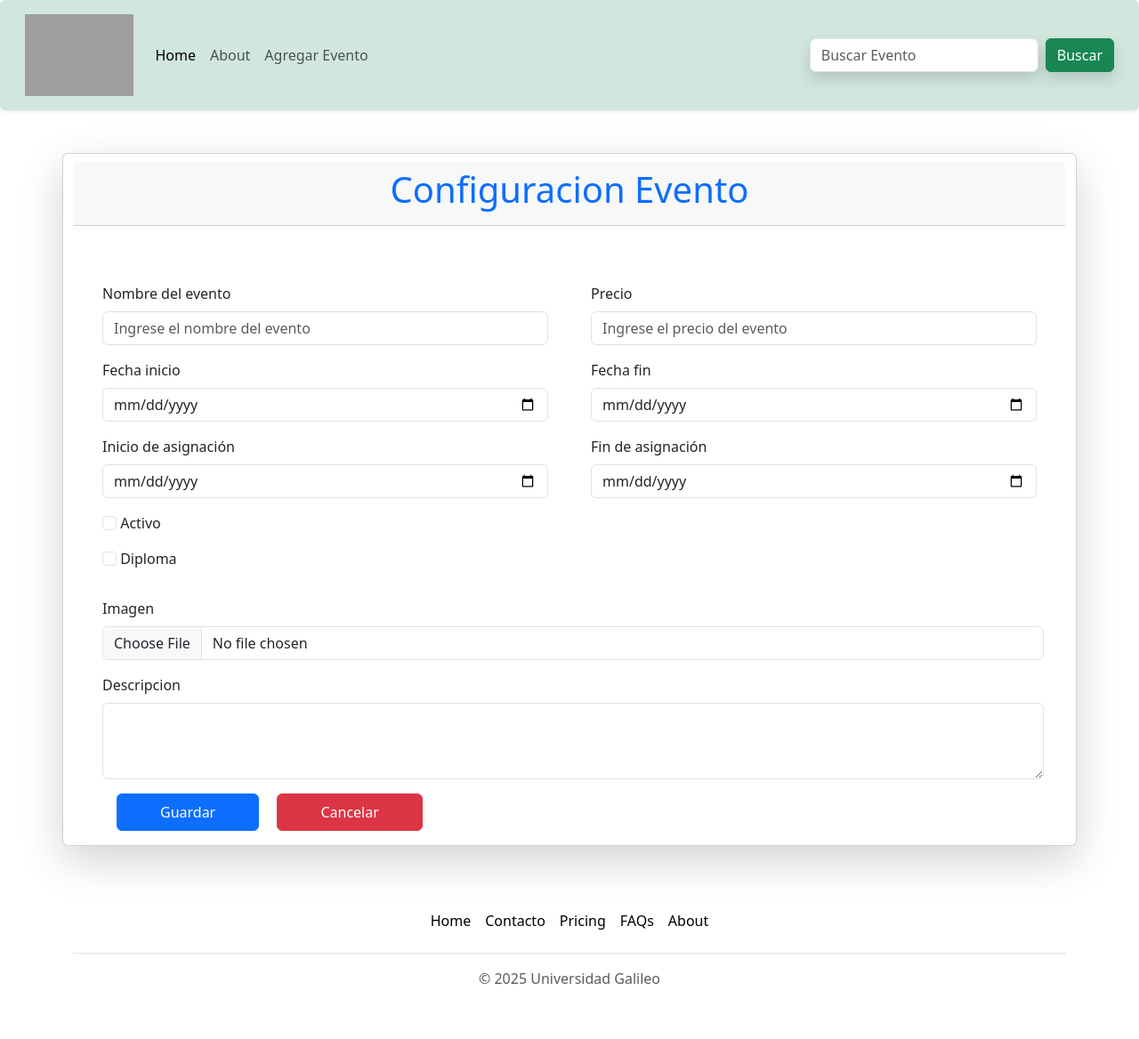
After one commit to cjorellana/Eventos-cj, a Django app: page /nuevo/ in a window 1280 px wide. The commit adds this page. Shown: the whole page at 89% size. Run offline with Django 5.2, Linux system fonts and the light colour scheme; grey boxes are pictures that could not be loaded.

Commit message:
Agregar nuevos formularios de contacto, mejorar la validación y registrar el modelo 'contacto' en el admin. También se actualizan las plantillas y se añaden nuevas rutas para la gestión de eventos.

```diff
--- a/eventos/admin.py
+++ b/eventos/admin.py
@@ -1,6 +1,7 @@
 from django.contrib import admin
-from.models import evento
+from.models import evento,contacto
 
 # Register your models here.
 
 admin.site.register(evento)
+admin.site.register(contacto)
--- a/eventos/models.py
+++ b/eventos/models.py
@@ -32,3 +32,6 @@ class contacto(models.Model):
     tipo = models.IntegerField(choices=tipo_contacto)
     mensaje = models.TextField()
     crweated_at = models.DateTimeField(default=timezone.now)
+
+    def __str__(self):
+       return self.nombre_persona
--- a/eventos/templates/components/menu.html
+++ b/eventos/templates/components/menu.html
@@ -17,6 +17,9 @@
         <li class="nav-item">
           <a class="nav-link" href="{% url 'about' %}">About</a>
         </li>
+        <li class="nav-item">
+          <a class="nav-link" href="{% url 'nuevo' %}">Agregar Evento</a>
+        </li>
       </ul>
       <form class="d-flex" role="search" action = "{% url 'buscar' %}" method="post">
         {% csrf_token %}
--- a/eventos/templates/layout/base.html
+++ b/eventos/templates/layout/base.html
@@ -1,4 +1,3 @@
-
 <!DOCTYPE html>
 <html lang="en">
     <head>
@@ -6,6 +5,7 @@
         <meta name="viewport" content="width=device-width, initial-scale=1.0">
         <title>Eventos</title>
         <link href="https://cdn.jsdelivr.net/npm/bootstrap@5.3.6/dist/css/bootstrap.min.css" rel="stylesheet" integrity="sha384-4Q6Gf2aSP4eDXB8Miphtr37CMZZQ5oXLH2yaXMJ2w8e2ZtHTl7GptT4jmndRuHDT" crossorigin="anonymous">
+        <script defer src="https://cdn.jsdelivr.net/npm/alpinejs@3.x.x/dist/cdn.min.js"></script>
     </head>
     <body>
         {% load static %}
@@ -13,10 +13,22 @@
         {% include "components/menu.html" %}
         {% block content %}
 
+
+
         {% endblock %}
 
 
         {% include "components/_footer.html" %}
+        <!-- <script>
+            document.addEventListener('DOMContentLoaded', function () {
+                const msg = document.getElementById('msg');
+                if (msg) {
+                    setTimeout(() => {
+                        msg.classList.remove('show');
+                    }, 5000);
+                }
+            }); -->
+
 
         <script src="https://cdn.jsdelivr.net/npm/bootstrap@5.3.6/dist/js/bootstrap.bundle.min.js" integrity="sha384-j1CDi7MgGQ12Z7Qab0qlWQ/Qqz24Gc6BM0thvEMVjHnfYGF0rmFCozFSxQBxwHKO" crossorigin="anonymous"></script>
     </body>
--- /dev/null
+++ b/eventos/templates/nuevo.html
@@ -0,0 +1,143 @@
+{% extends "layout/base.html" %}
+{% block content %}
+{% include "components/_alert.html" %}
+
+<div class="card container mx-auto shadow-lg">
+    <div class="card-header text-center mt-2 mb-5">
+        <h1 class="text-primary">Configuracion Evento</h1>
+    </div>
+    <div class="card-body">
+        <form x-data="formularioNuevoEvento()"
+              method="post"
+              action="{% url 'nuevo' %}"
+              enctype="multipart/form-data"
+              @submit.prevent="!validar() || $el.submit()">
+            {% csrf_token %}
+
+                <div class="d-flex justify-content-around gap-3 mb-3">
+                    <div class="flex-fill mx-3">
+                        <label for="nombre" class="form-label">Nombre del evento</label>
+                        <input type="text" class="form-control" id="nombre" placeholder="Ingrese el nombre del evento"name="nombre"
+                               x-model="nombre"
+                               :class="{'is-invalid': errorN, 'is-valid': !errorN && nombre.trim() !== ''}">
+                    </div>
+                    <div class="flex-fill mx-3">
+                        <label for="precio" class="form-label">Precio</label>
+                        <input type="number" class="form-control"id="precio" placeholder="Ingrese el precio del evento" name="precio"
+                               x-model="precio"
+                               :class="{'is-invalid': errorP, 'is-valid': !errorP && precio > 0}">
+                    </div>
+                </div>
+
+                <div class="d-flex justify-content-around gap-3 mb-3">
+                    <div class="flex-fill mx-3">
+                        <label for="fecha_inicio" class="form-label">Fecha inicio</label>
+                        <input type="date" class="form-control"
+                               id="fecha_inicio"
+                               name="fecha_inicio"
+                               x-model="fecha_inicio"
+                               :class="{'is-invalid': errorFI, 'is-valid': !errorFI && fecha_inicio !== ''}">
+                    </div>
+                    <div class="flex-fill mx-3">
+                        <label for="fecha_fin" class="form-label">Fecha fin</label>
+                        <input type="date" class="form-control"
+                               id="fecha_fin"
+                               name="fecha_fin"
+                               x-model="fecha_fin"
+                               :class="{'is-invalid': errorFF, 'is-valid': !errorFF && fecha_fin !== ''}">
+                    </div>
+                </div>
+                <div class="d-flex justify-content-around gap-3 mb-3">
+                    <div class="flex-fill mx-3">
+                        <label for="fecha_asignacion" class="form-label">Inicio de asignación</label>
+                        <input type="date" class="form-control"
+                               id="fecha_asignacion"
+                               name="fecha_asignacion"
+                               x-model="fecha_asignacion"
+                               :class="{'is-invalid': errorFA, 'is-valid': !errorFA && fecha_asignacion !== ''}">
+                    </div>
+                    <div class="flex-fill mx-3">
+                        <label for="fecha_fin_de_asignacion" class="form-label">Fin de asignación</label>
+                        <input type="date" class="form-control"
+                               id="fecha_fin_de_asignacion"
+                               name="fecha_fin_de_asignacion"
+                               x-model="fecha_fin_de_asignacion"
+                               :class="{'is-invalid': errorFFA, 'is-valid': !errorFFA && fecha_fin_de_asignacion !== ''}">
+                    </div>
+                </div>
+                <div class="container mx-1 mt-3">
+                    <input class="form-check-input" type="checkbox" id="gridCheck" name="activo" value="True">
+                    <label class="form-check-label" for="gridCheck">
+                        Activo
+                    </label>
+                </div>
+
+
+                <div class="container mx-1 mt-3">
+                    <input class="form-check-input" type="checkbox" id="gridCheck" name="diploma" value="True">
+                    <label class="form-check-label" for="gridCheck">
+                        Diploma
+                    </label>
+                </div>
+                <div class="container mx-1 mt-3">
+                    <div>
+                        <label for="exampleFormControlTextarea1" class="form-label mt-3">Imagen</label>
+                        <input type="file" class="form-control" id="exampleFormControlTextarea1" name="imagen">
+                    </div>
+
+                    <label for="exampleFormControlTextarea1" class="form-label mt-3">Descripcion</label>
+                    <textarea class="form-control"
+                              id="exampleFormControlTextarea1"
+                              rows="3"
+                              name="descripcion"
+                              x-model="descripcion"
+                              :class="{'is-invalid': errorD, 'is-valid': !errorD && descripcion.trim() !== ''}"></textarea>
+
+                    <div>
+                        <input type="submit" class="btn btn-primary mt-3 mx-3 py-2 px-5 " value="Guardar"></input>
+                        <a href="{% url 'nuevo' %}" class="btn btn-danger mt-3 py-2 px-5">Cancelar</a>
+                    </div>
+                </div>
+
+        </form>
+    </div>
+</div>
+
+
+<script>
+    function formularioNuevoEvento() {
+        return {
+            nombre: '',
+            precio: '',
+            fecha_inicio: '',
+            fecha_fin: '',
+            fecha_asignacion: '',
+            fecha_fin_de_asignacion: '',
+            activo: false,
+            diploma: false,
+            descripcion: '',
+
+            // Inicializa los errores
+            errorN: false,
+            errorP: false,
+            errorFI: false,
+            errorFF: false,
+            errorFA: false,
+            errorFFA: false,
+            errorD: false,
+
+            validar() {
+                this.errorN = this.nombre.trim() === '';
+                this.errorP = this.precio <= 0;
+                this.errorFI = this.fecha_inicio === '';
+                this.errorFF = this.fecha_fin === '';
+                this.errorFA = this.fecha_asignacion === '';
+                this.errorFFA = this.fecha_fin_de_asignacion === '';
+                this.errorD = this.descripcion.trim() === '';
+                return !(this.errorN || this.errorP || this.errorFI || this.errorFF || this.errorFA || this.errorFFA || this.errorD);
+            }
+        };
+    }
+</script>
+
+{% endblock %}
--- a/eventos/urls.py
+++ b/eventos/urls.py
@@ -11,4 +11,10 @@ urlpatterns = [ # URL patterns de la aplicación eventos
     path('about/', views.about, name='about'),
     path('buscar/', views.buscar, name='buscar'),
     path('contacto/', views.Contacto, name='contacto'),
+    path('contacto2/', views.contacto2, name='contacto2'),
+    path('contacto3/', views.contacto3, name='contacto3'),
+    path('nuevo/', views.nuevo, name='nuevo'),
+
+
+
 ] + static(settings.MEDIA_URL, document_root=settings.MEDIA_ROOT)
--- a/eventos/views.py
+++ b/eventos/views.py
@@ -1,6 +1,9 @@
 from django.shortcuts import render, redirect, get_object_or_404
+from .forms import contactoForm
+from .models import evento, contacto
+from django.contrib import messages
+from datetime import date
 
-from .models import evento, contacto
 # Create your views here.
 
 def home(request):
@@ -55,6 +58,84 @@ def Contacto(request):
         email_form = request.POST.get('email', '')
         mensaje_form = request.POST.get('mensaje', '')
 
-        nuevo_contacto = contacto(nombre_persona=nombre_form, correo=email_form, mensaje=mensaje_form, tipo=1)  # Asignando un tipo por defecto
-        nuevo_contacto.save()
+        if not nombre_form or not email_form or not mensaje_form:
+            messages.error(request, 'Todos los campos son obligatorios.')
+        else:
+            # Validar el formato del correo electrónico
+            try:
+                nuevo_contacto = contacto(nombre_persona=nombre_form, correo=email_form, mensaje=mensaje_form, tipo=1)  # Asignando un tipo por defecto
+                nuevo_contacto.save()
+                messages.success(request, 'Contacto guardado correctamente.')
+            except Exception as e:
+                messages.error(request, f'Error al guardar el contacto: {e}')
+
     return render(request, 'contacto.html')
+
+
+def contacto2(request):
+    if request.method == 'POST':
+        nombre_form = request.POST.get('nombre', '')
+        email_form = request.POST.get('email', '')
+        mensaje_form = request.POST.get('mensaje', '')
+
+        if not nombre_form or not email_form or not mensaje_form:
+            messages.error(request, 'Todos los campos son obligatorios.')
+        else:
+            # Validar el formato del correo electrónico
+            try:
+                nuevo_contacto = contacto(nombre_persona=nombre_form, correo=email_form, mensaje=mensaje_form, tipo=1)  # Asignando un tipo por defecto
+                nuevo_contacto.save()
+                messages.success(request, 'Contacto guardado correctamente.')
+            except Exception as e:
+                messages.error(request, f'Error al guardar el contacto: {e}')
+
+    return render(request, 'contacto2.html')
+
+def contacto3(request):
+    data = {
+        'form': contactoForm(),
+    }
+       #metodo
+    if request.method == 'POST':
+        formulario= contactoForm(data=request.POST)
+        if formulario.is_valid():
+            formulario.save()
+            messages.success(request,'Soporte Enviado Correctamente. ')
+        else:
+            messages.error(request,'Error al enviar el formulario')
+            data['form']=formulario
+    return render(request, 'contacto3.html', data)
+
+
+def nuevo(request):
+    if request.method == 'POST':
+        nombre = request.POST.get('nombre', '')
+        precio = request.POST.get('precio', '')
+        fecha_inicio = request.POST.get('fecha_inicio', '')
+        fecha_fin = request.POST.get('fecha_fin', '')
+        fecha_Asig = request.POST.get('fecha_asignacion', '')
+        fecha_fin_asig = request.POST.get('fecha_fin_de_asignacion', '')
+        activo = request.POST.get('activo') == 'True'
+        diploma = request.POST.get('diploma') == 'True'
+        description = request.POST.get('descripcion', '')
+        imagen = request.FILES.get('imagen', None)
+
+        try:
+            nuevo_evento = evento(
+                nombre=nombre,
+                precio=precio,
+                description=description,
+                fecha_Inicio=fecha_inicio,
+                fecha_fin=fecha_fin,
+                fecha_Asig=fecha_Asig,
+                fecha_fin_asig=fecha_fin_asig,
+                activo=activo,
+                diploma=diploma,
+                image=imagen
+            )
+            nuevo_evento.save()
+            messages.success(request, 'Evento creado correctamente.')
+            return redirect('nuevo')
+        except Exception as e:
+            messages.error(request, f'Error al crear el evento: {e}')
+    return render(request, 'nuevo.html')
```
Also changed, not shown: eventos/forms.py (added, +18 -0 lines), eventos/templates/components/_alert.html (added, +30 -0 lines), eventos/templates/contacto.html (+22 -6 lines), eventos/templates/contacto2.html (added, +82 -0 lines), eventos/templates/contacto3.html (added, +21 -0 lines).
